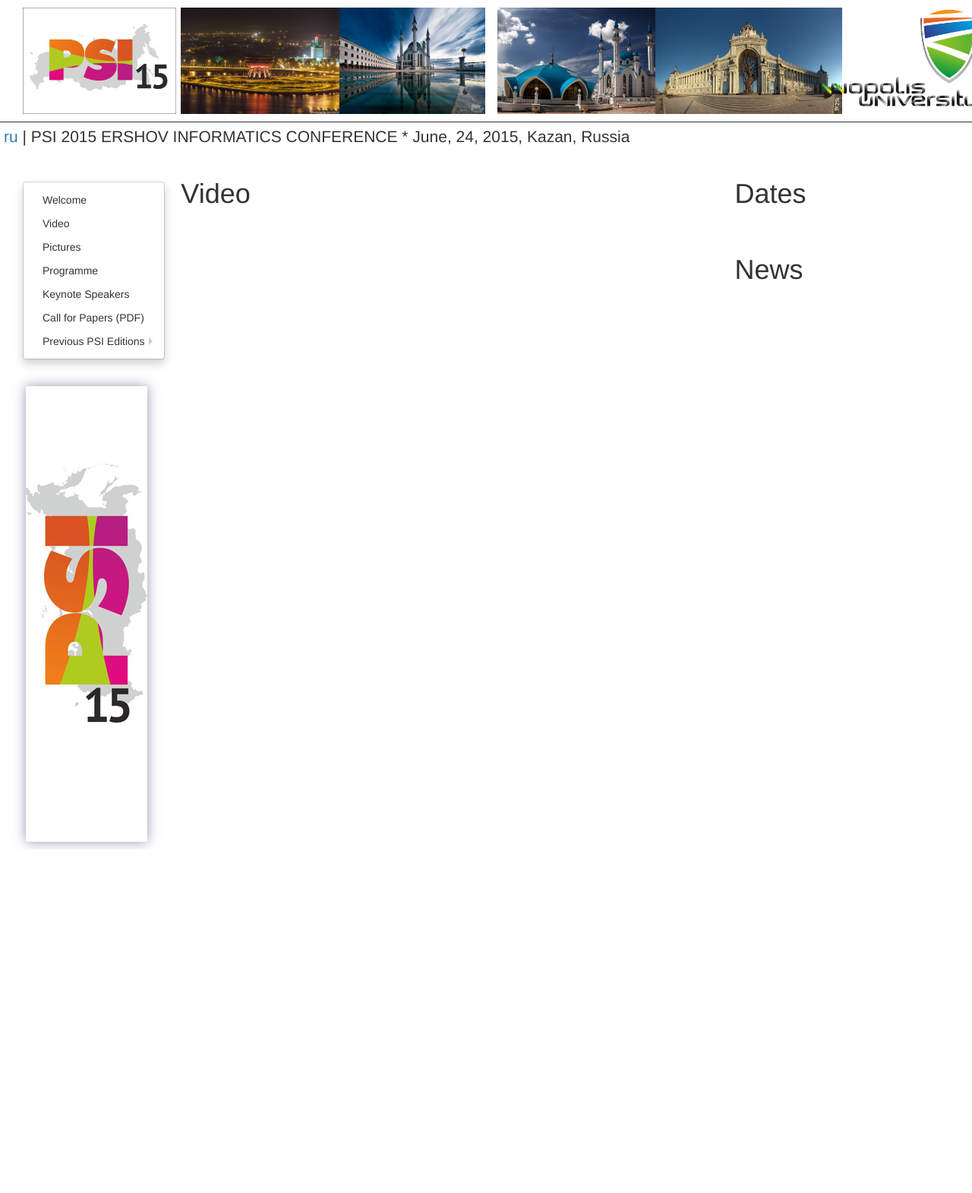
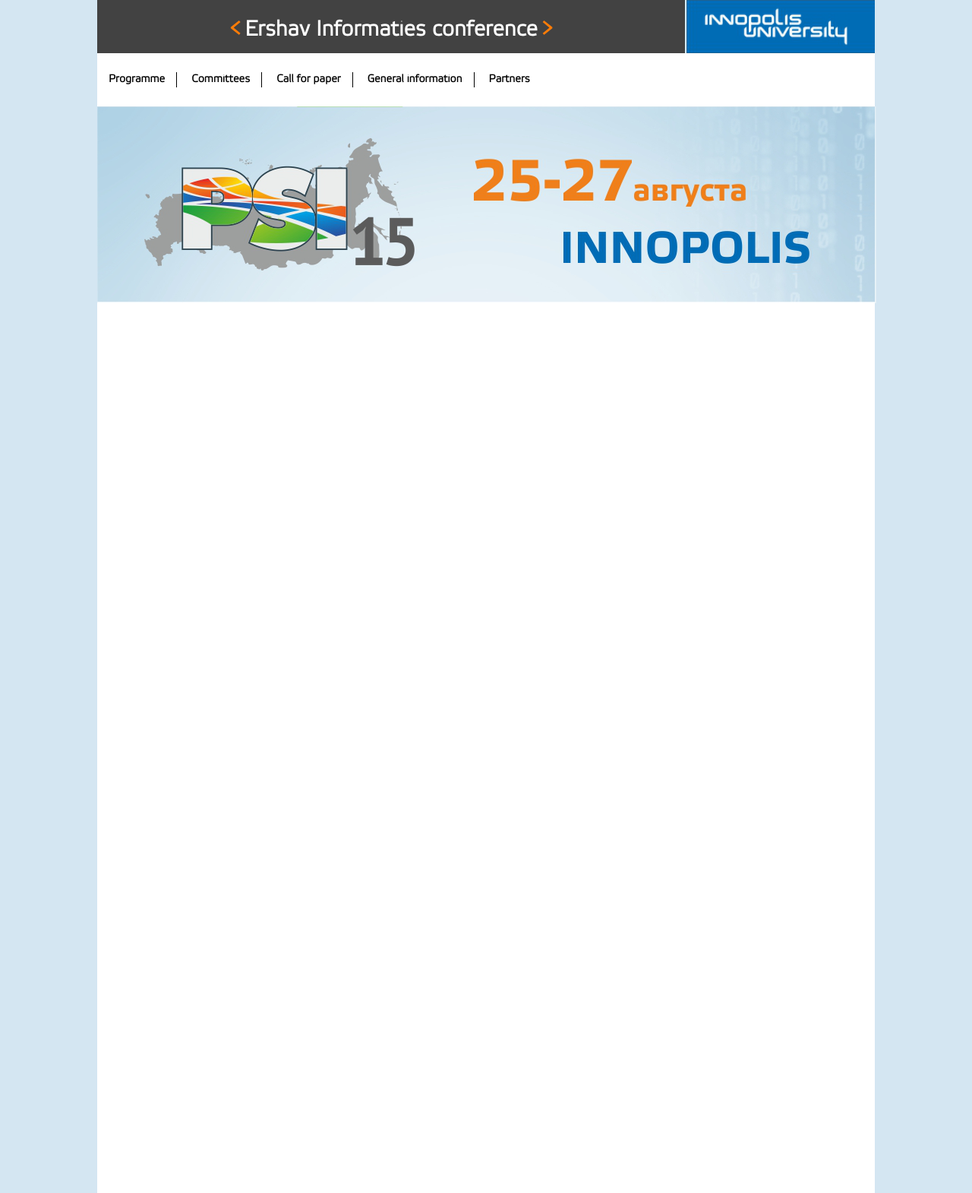
Before and after one commit to lunatik-210/psi, a Flask app: page /video in a window 1280 px wide. Shown: the whole page at 76% size. Before the commit the page ends 1117 px from the top, so only its background shows below. Run offline with Flask 2, Linux system fonts and the light colour scheme; data that the repository does not hold is empty; parts of the project's set-up code (start-up, migrations or seed data) failed here and were passed over; some libraries are stand-ins or nearby versions.

Commit message:
Started implementing new interfaces

```diff
--- /dev/null
+++ b/app/static/css/global.css
@@ -0,0 +1,68 @@
+
+@font-face {
+    font-family: ElektraLightPro; /* Имя шрифта */
+    src: url(../fonts/ElektraLightPro.otf); /* Путь к файлу со шрифтом */
+}
+
+@font-face {
+    font-family: ElektraMediumPro; /* Имя шрифта */
+    src: url(../fonts/ElektraMediumPro.otf); /* Путь к файлу со шрифтом */
+}
+
+*{
+  margin: 0px;
+  padding: 0px;
+}
+
+header, section, footer, aside, nav, article, figure, figcaption, hgroup, img, strong, span
+{
+  display: block;
+}
+
+button::-moz-focus-inner,
+input[type="reset"]::-moz-focus-inner,
+input[type="button"]::-moz-focus-inner,
+input[type="submit"]::-moz-focus-inner,
+input[type="submit"]::-moz-focus-inner,
+input[type="file"] > input[type="button"]::-moz-focus-inner { border: none; }
+
+:focus
+{
+  outline: none;
+}
+
+h1
+{
+  text-align: center;
+}
+
+h2
+{
+  text-align: center;
+}
+
+body
+{
+  width: 100%;
+  height: 100%;
+  background: #d4e6f2;
+  font-family: ElektraLightPro, ElektraMediumPro;
+}
+
+.body-wrapper
+{
+  width: 1024px;
+  margin: 0 auto;
+}
+
+.content
+{
+  background: white;
+  min-height: 1500px !important;
+}
+
+.b-psi-logo
+{
+  width: 1024px;
+  height: 260px;
+}
--- /dev/null
+++ b/app/static/css/header.css
@@ -0,0 +1,45 @@
+.b-header
+{
+    width: 100%;
+    height: 70px;
+}
+
+.b-conf-info
+{
+    display: inline-block;
+    width: 775px;
+    height: 70px;
+    vertical-align: top;
+    background-color: #424242;
+    border-right: 1px #d6f1ff solid;
+    margin-right: -3px;
+    text-align: center;
+}
+
+.b-conf-info span
+{
+    color: white;
+    font-size: 2em;
+    font-weight: bold;
+    display: inline-block;
+    margin-top: 20px;
+}
+
+.b-conf-info-arraw
+{
+    color: #fd7c07 !important;
+}
+
+.b-inno-logo
+{
+    display: inline-block;
+    width: 248px;
+    height: 70px;
+    vertical-align: top;
+}
+
+.b-inno-logo img
+{
+    width: 248px;
+    height: 70px;
+}
--- /dev/null
+++ b/app/static/css/main_menu.css
@@ -0,0 +1,42 @@
+.b-main-menu
+{
+    height: 70px;
+}
+
+.b-main-menu ul
+{
+    padding-top: 25px;
+}
+
+.b-main-menu ul li
+{
+    display: inline-block;
+    vertical-align: top;
+    margin-left: 15px;
+    padding-right: 15px;
+    border-right: 1px black solid;
+}
+
+.b-main-menu-item
+{
+    color: black;
+    text-decoration: none;
+    font-weight: bold;
+    font-size: 1em;
+}
+
+.b-main-menu-item:hover
+{
+    text-decoration: none;
+    color: #1167a2
+}
+
+.b-main-menu ul li:hover
+{
+
+}
+
+.b-main-menu ul li:last-child
+{
+    border: none;
+}
--- a/app/templates/base.html
+++ b/app/templates/base.html
@@ -3,6 +3,7 @@
 
 <link rel="stylesheet" type="text/css" href="{{ url_for('static', filename='bootstrap/css/bootstrap.min.css') }}">
 <link rel="stylesheet" type="text/css" href="{{ url_for('static', filename='bootstrap/css/bootstrap-theme.min.css') }}">
+<link rel="stylesheet" type="text/css" href="{{ url_for('static', filename='css/global.css') }}">
 
 <script src="{{ url_for('static', filename='js/jquery-2.1.3.min.js') }}"></script>
 <script src="{{ url_for('static', filename='bootstrap/js/bootstrap.min.js') }}"></script>
@@ -10,6 +11,6 @@
 </script>
 {% block head %}{% endblock %}
 
-<body>
+<body class="body-wrapper">
     {% block body %}{% endblock %}
 </body>
--- a/app/templates/header.html
+++ b/app/templates/header.html
@@ -1,22 +1,10 @@
-<div class="header container-fluid">
-    <div class="row-fluid">
-        <div class="col-md-2">
-            <a href="/"><img src="{{ url_for('static', filename='images/logo.jpg') }}"></a>
-        </div>
-        <div class="col-md-2">
-            <img src="{{ url_for('static', filename='images/kazan/2.jpg') }}">
-        </div>
-        <div class="col-md-2">
-            <img src="{{ url_for('static', filename='images/kazan/4.jpg') }}">
-        </div>
-        <div class="col-md-2">
-            <img src="{{ url_for('static', filename='images/kazan/5.jpg') }}">
-        </div>
-        <div class="col-md-2">
-            <img src="{{ url_for('static', filename='images/kazan/6.jpg') }}">
-        </div>
-        <div class="col-md-2 text-center">
-            <a href="http://university.innopolis.ru/"><img src="{{ url_for('static', filename='images/iu_logo.png') }}"></a>
-        </div>
+<div class="b-header">
+    <div class="b-conf-info">
+        <span class="b-conf-info-arraw"><</span>
+        <span>Ershav Informaties conference</span>
+        <span class="b-conf-info-arraw">></span>
+    </div>
+    <div class="b-inno-logo">
+        <a href="/"><img src="{{ url_for('static', filename='images/inno_logo.png') }}"></a>
     </div>
 </div>
--- a/app/templates/index.html
+++ b/app/templates/index.html
@@ -9,6 +9,8 @@
 <link rel="stylesheet" type="text/css" href="{{ url_for('static', filename='css/pictures.css') }}">
 <link rel="stylesheet" type="text/css" href="{{ url_for('static', filename='css/speakers.css') }}">
 <link rel="stylesheet" type="text/css" href="{{ url_for('static', filename='video-js/video-js.css') }}">
+<link rel="stylesheet" type="text/css" href="{{ url_for('static', filename='css/header.css') }}">
+<link rel="stylesheet" type="text/css" href="{{ url_for('static', filename='css/main_menu.css') }}">
 
 <script src="{{ url_for('static', filename='photoswipe/photoswipe.min.js') }}"></script>
 <script src="{{ url_for('static', filename='photoswipe/photoswipe-ui-default.min.js') }}"></script>
@@ -21,6 +23,16 @@
 
 {% block body %}
 
+{% include "header.html" %}
+
+<div class="content">
+    {% include "main_menu.html" %}
+    <div class="b-psi-logo">
+        <a href="/"><img src="{{ url_for('static', filename='images/psi-conf-logo.png') }}"></a>
+    </div>
+</div>
+
+<!--
 {% include "header.html" %}
 
 <div class="line-separator"></div>
@@ -106,4 +118,5 @@
         });
     }
 </script>
+-->
 {% endblock %}
--- /dev/null
+++ b/app/templates/main_menu.html
@@ -0,0 +1,9 @@
+<div class="b-main-menu">
+    <ul>
+        <li><a class="b-main-menu-item" href="">Programme</a></li>
+        <li><a class="b-main-menu-item" href="">Committees</a></li>
+        <li><a class="b-main-menu-item" href="">Call for paper</a></li>
+        <li><a class="b-main-menu-item" href="">General information</a></li>
+        <li><a class="b-main-menu-item" href="">Partners</a></li>
+    </ul>
+</div>
--- a/app/templates/menu.html
+++ b/app/templates/menu.html
@@ -1,87 +1,9 @@
-{% macro add_submenu(parent_node) %}
-<ul class="dropdown-menu">
-    {% for child_node in parent_node.children %}
-    {% if locale == 'en' %}
-    <li {% if child_node.children %} class="dropdown-submenu" {% endif %} >
-        <a href="{{ url_for('main.menu', title=child_node.value.title) }}">{{ child_node.value.title }}</a>
-        {% else %}
-    <li {% if child_node.children %} class="dropdown-submenu" {% endif %} >
-        <a href="{{ url_for('main.menu', title=child_node.value.title) }}">{{ child_node.value.title_ru }}</a>
-        {% endif %}
-
-        {{add_submenu(child_node)}}
-    </li>
-    {% endfor %}
-</ul>
-{% endmacro %}
-
-<ul class="menu dropdown-menu">
-    <li><a href="/">{{ _('Welcome') }}</a></li>
-
-    <li {% if video_tags %} class="dropdown-submenu" {% endif %}>
-        <a href="{{ url_for('main.video') }}">{{ _('Video') }}</a>
-        {% if video_tags %}
-            <ul class="dropdown-menu">
-                {% for tag in video_tags %}
-                    {% if locale == 'en' %}
-                        <li><a href="{{ url_for('main.video', tag=tag.get('en')) }}">{{ tag.get('en') }}</a></li>
-                    {% else %}
-                        <li><a href="{{ url_for('main.video', tag=tag.get('en')) }}">{{ tag.get('ru') }}</a></li>
-                    {% endif %}
-                {% endfor %}
-            </ul>
-        {% endif %}
-    </li>
-
-    <li {% if picture_tags %} class="dropdown-submenu" {% endif %} > <a href="{{ url_for('main.pictures') }}">{{ _('Pictures') }}</a>
-        {% if picture_tags %}
-            <ul class="dropdown-menu">
-                {% for tag in picture_tags %}
-                    {% if locale == 'en' %}
-                        <li><a href="{{ url_for('main.pictures', tag=tag.get('en')) }}">{{ tag.get('en') }}</a></li>
-                    {% else %}
-                        <li><a href="{{ url_for('main.pictures', tag=tag.get('en')) }}">{{ tag.get('ru') }}</a></li>
-                    {% endif %}
-                {% endfor %}
-            </ul>
-        {% endif %}
-    </li>
-
-    <li><a href="http://www.easychair.org/smart-program/PSI2015/program.html">{{ _('Programme') }}</a></li>
-    <li><a href="{{ url_for('main.speakers') }}">{{ _('Keynote Speakers') }}</a></li>
-    <li><a href="{{ url_for('static', filename='data/psi_2015_cfp.pdf') }}">{{ _('Call for Papers (PDF)') }}</a></li>
-
-    {% for child_node in data %}
-        {% if locale == 'en' %}
-        <li {% if child_node.children %} class="dropdown-submenu" {% endif %} >
-            <a href="{{ url_for('main.menu', title=child_node.value.title) }}">{{ child_node.value.title }}</a>
-            {% else %}
-        <li {% if child_node.children %} class="dropdown-submenu" {% endif %} >
-            <a href="{{ url_for('main.menu', title=child_node.value.title) }}">{{ child_node.value.title_ru }}</a>
-            {% endif %}
-
-            {{add_submenu(child_node)}}
-        </li>
-    {% endfor %}
-
-    <li class="dropdown-submenu">
-        <a href="">{{ _('Previous PSI Editions') }}</a>
-        <ul class="dropdown-menu">
-                {% if locale == 'en' %}
-                    <li><a href="http://psi.nsc.ru/en/psi11">PSI'11</a></li>
-                    <li><a href="http://psi.nsc.ru/en/psi09/index.shtml">PSI'09</a></li>
-                    <li><a href="http://psi.nsc.ru/en/psi06/index">PSI'06</a></li>
-                    <li><a href="http://psi.nsc.ru/en/psi03/index">PSI'03</a></li>
-                    <li><a href="http://psi.nsc.ru/en/psi01/index">PSI'01</a></li>
-                    <li><a href="http://psi.nsc.ru/en/psi99"/index>PSI'99</a></li>
-                {% else %}
-                    <li><a href="http://psi.nsc.ru/ru/psi11">PSI'11</a></li>
-                    <li><a href="http://psi.nsc.ru/ru/psi09/index.shtml">PSI'09</a></li>
-                    <li><a href="http://psi.nsc.ru/ru/psi06/index">PSI'06</a></li>
-                    <li><a href="http://psi.nsc.ru/ru/psi03/index">PSI'03</a></li>
-                    <li><a href="http://psi.nsc.ru/ru/psi01/index">PSI'01</a></li>
-                    <li><a href="http://psi.nsc.ru/ru/psi99"/index>PSI'99</a></li>
-                {% endif %}
-        </ul>
-    </li>
-</ul>
+<div class="b-main-menu">
+    <ul>
+        <li>Programme</li>
+        <li>Committees</li>
+        <li>Call for paper</li>
+        <li>General information</li>
+        <li>Partners</li>
+    </ul>
+</div>
```
Also changed, not shown: app/templates/menu-old.html (added, +87 -0 lines), app/static/fonts/ElektraLightPro.otf (added), app/static/fonts/ElektraMediumPro.otf (added), app/static/images/inno_logo.png (added), app/static/images/psi-conf-logo.png (added).
